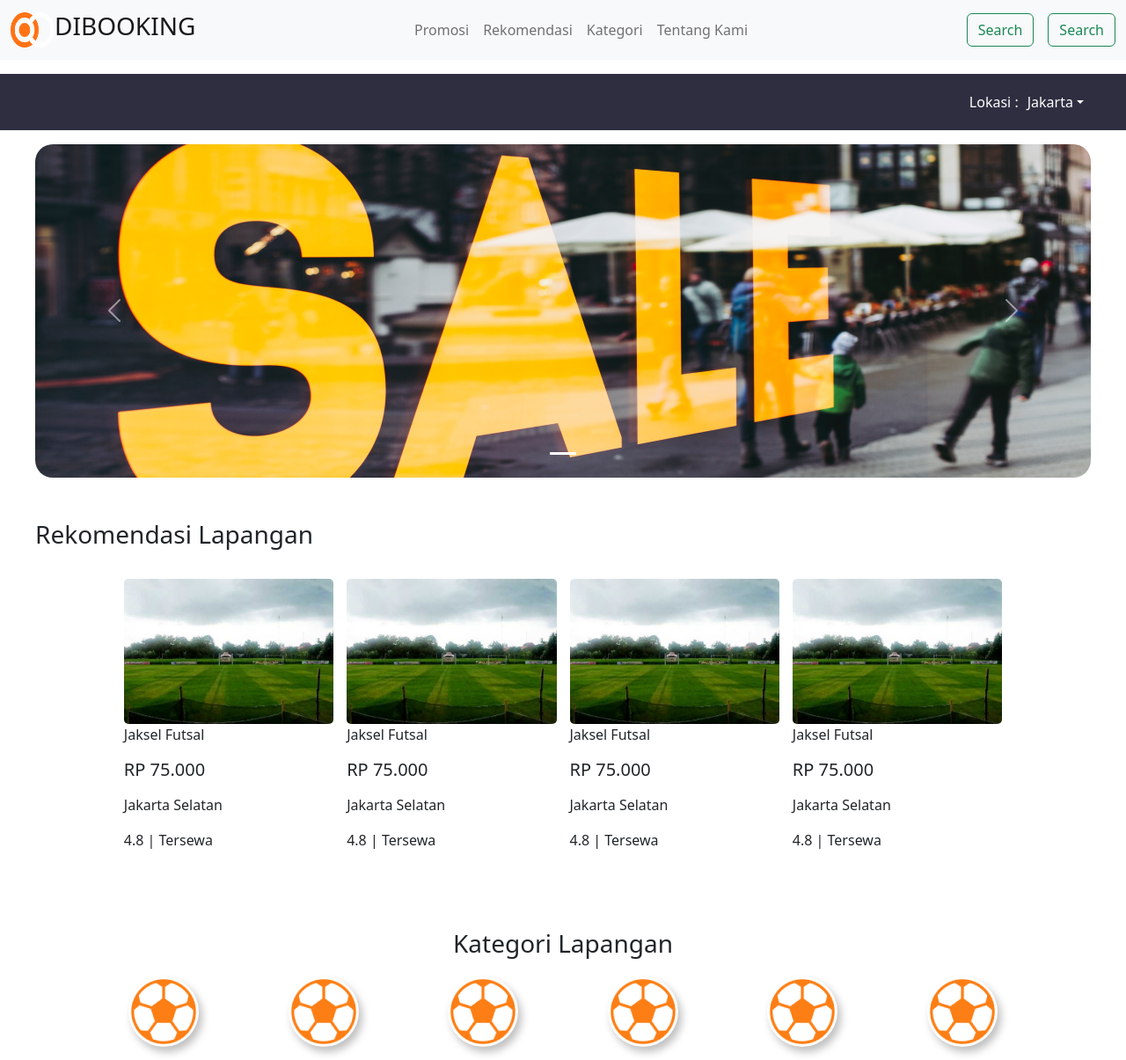
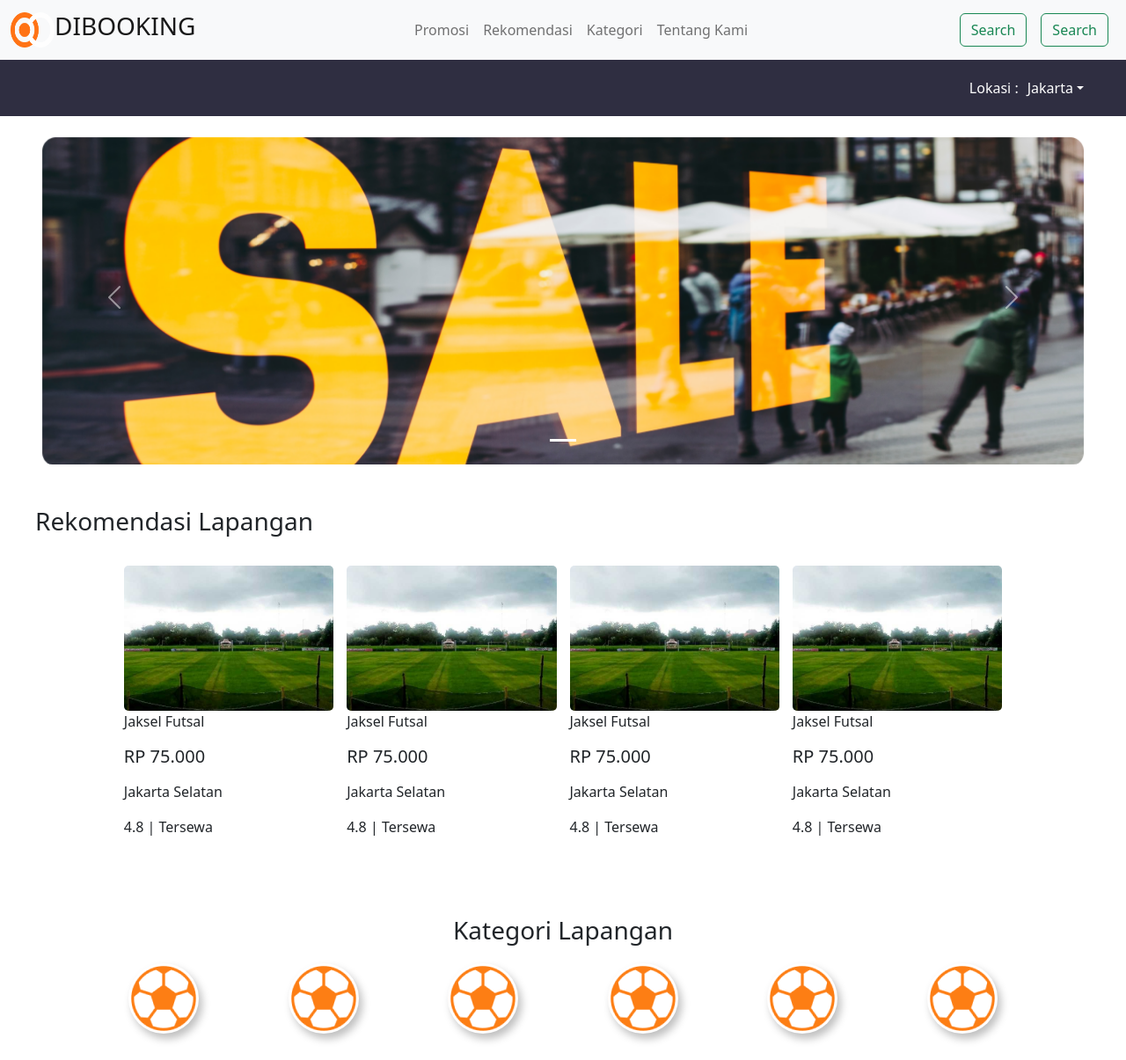
Before and after one commit to Rizqi30/Utek_Utek, a React (Create React App) app: page / in a window 1280 px wide. Shown: the whole page at 88% size. Built offline with nearby package versions, Linux system fonts and the light colour scheme.

Commit message:
fix(navbar): fix a few bug in navbar menu

```diff
--- a/src/components/NavContainer.js
+++ b/src/components/NavContainer.js
@@ -1,36 +1,38 @@
-import logo from '../assets/logo.png'
-import Button from 'react-bootstrap/Button';
-import Container from 'react-bootstrap/Container';
-import Form from 'react-bootstrap/Form';
-import Nav from 'react-bootstrap/Nav';
-import Navbar from 'react-bootstrap/Navbar';
+import logo from "../assets/logo.png";
+import Button from "react-bootstrap/Button";
+import Container from "react-bootstrap/Container";
+import Form from "react-bootstrap/Form";
+import Nav from "react-bootstrap/Nav";
+import Navbar from "react-bootstrap/Navbar";
 
 function NavContainer() {
   return (
     <Navbar bg="light" expand="lg">
       <Container fluid>
-        <Navbar.Brand href="#" className='d-flex' style={{alignItems:'center'}}>
-        <img src={logo} className="logo_navbar" alt="" />
-        <h3>DIBOOKING</h3>
+        <Navbar.Brand
+          href="#"
+          className="d-flex"
+          style={{ alignItems: "center" }}
+        >
+          <img src={logo} className="logo_navbar" alt="" />
+          <h3>DIBOOKING</h3>
         </Navbar.Brand>
-        <Navbar.Toggle aria-controls="navbarScroll" />
-        <Navbar.Collapse id="navbarScroll" >
-          <div className='d-flex justify-content-center' style={{width:'100%'}}>
-          <Nav
-            className='nav'
-            style={{ maxHeight: '100px'}}
-            navbarScroll
-          >
+        <Navbar.Toggle id="responsive-navbar-nav" />
+        <Navbar.Collapse id="responsive-navbar-nav">
+          {/* beberapa class tak hapus karena marai navbar e posisi ne ra nggenahb */}
+          <Nav className="mx-auto text-center">
             <Nav.Link href="#action1">Promosi</Nav.Link>
             <Nav.Link href="#action2">Rekomendasi</Nav.Link>
             <Nav.Link href="#action2">Kategori</Nav.Link>
             <Nav.Link href="#action2">Tentang Kami</Nav.Link>
-
           </Nav>
-          </div>
-          <Form className="d-flex">
-            <Button className='mx-3' variant="outline-success">Search</Button>
-            <Button variant="outline-success">Search</Button>
+          <Form className="d-flex justify-content-center">
+            <Button className="mx-2" variant="outline-success">
+              Search
+            </Button>
+            <Button className="mx-2" variant="outline-success">
+              Search
+            </Button>
           </Form>
         </Navbar.Collapse>
       </Container>
--- a/src/pages/Homepage.js
+++ b/src/pages/Homepage.js
@@ -11,9 +11,16 @@ import { Card } from "react-bootstrap";
 function HomePage() {
   return (
     <div>
-      <div className="d-flex flex-row mt-3 mb-3 px-5 justify-content-end align-items-center" style={{backgroundColor:'#2F2E41',height:'64px',color:'white'}}>
-        <p style={{margin:'0',marginRight:'10px'}}>Lokasi : </p>
-        <NavDropdown title= <span style={{color:'white'}}>Jakarta</span>  id="basic-nav-dropdown">
+      {/* iki mt-3 tak ilangi mergo navbar e ono warnane, nek dikei mt-3 ono gep warna putih ng tengah tengah */}
+      <div
+        className="d-flex flex-row mb-3 px-5 justify-content-end align-items-center"
+        style={{ backgroundColor: "#2F2E41", height: "64px", color: "white" }}
+      >
+        <p style={{ margin: "0", marginRight: "10px" }}>Lokasi : </p>
+        <NavDropdown
+          title={<span style={{ color: "white" }}>Jakarta</span>}
+          id="basic-nav-dropdown"
+        >
           <NavDropdown.Item href="#action/3.1">Action</NavDropdown.Item>
           <NavDropdown.Item href="#action/3.2">Another action</NavDropdown.Item>
           <NavDropdown.Item href="#action/3.3">Something</NavDropdown.Item>
@@ -30,7 +37,8 @@ function HomePage() {
         }}
       >
         <Carousel.Item style={{ height: "100%", width: "100%" }}>
-          <img className="d-block w-100" src={sale} alt="First slide" />
+          {/* iki aku nambahi p-2 nganggo jeda antara gambar ben ra mepet, nek meh kanan kiri px-2 nek meh atas bawah py-2 */}
+          <img className="d-block w-100 p-2" src={sale} alt="First slide" />
         </Carousel.Item>
       </Carousel>
 
@@ -46,85 +54,113 @@ function HomePage() {
         <h3 className="mb-4">Rekomendasi Lapangan</h3>
         <div
           className="wrapper"
-          style={{width: "100%",padding:'10px',display:'flex',gap:'15px',justifyContent:'center',alignItems:'center',flexWrap:'wrap'}}
+          style={{
+            width: "100%",
+            padding: "10px",
+            display: "flex",
+            gap: "15px",
+            justifyContent: "center",
+            alignItems: "center",
+            flexWrap: "wrap",
+          }}
         >
-          <Card style={{ maxWidth: "18rem",border:'0'}}>
-            <Card.Img variant="top" src={lpng} style={{borderRadius:'5px',maxHeight:'165px',maxWidth:'278px'}}/>
-            <Card.Body style={{padding:'0'}}>
-              <Card.Text><p>Jaksel Futsal</p></Card.Text>
+          <Card style={{ maxWidth: "18rem", border: "0" }}>
+            <Card.Img
+              variant="top"
+              src={lpng}
+              style={{
+                borderRadius: "5px",
+                maxHeight: "165px",
+                maxWidth: "278px",
+              }}
+            />
+            <Card.Body style={{ padding: "0" }}>
               <Card.Text>
-                <h5>
-                  RP 75.000
-                </h5>
+                <p>Jaksel Futsal</p>
               </Card.Text>
               <Card.Text>
-                <p>
-                  Jakarta Selatan
-                </p>
-              </Card.Text><Card.Text>
-                <p>
-                  4.8 | Tersewa
-                </p>
+                <h5>RP 75.000</h5>
+              </Card.Text>
+              <Card.Text>
+                <p>Jakarta Selatan</p>
+              </Card.Text>
+              <Card.Text>
+                <p>4.8 | Tersewa</p>
               </Card.Text>
             </Card.Body>
           </Card>
-          <Card style={{ maxWidth: "18rem",border:'0'}}>
-            <Card.Img variant="top" src={lpng} style={{borderRadius:'5px',maxHeight:'165px',maxWidth:'278px'}}/>
-            <Card.Body style={{padding:'0'}}>
-              <Card.Text><p>Jaksel Futsal</p></Card.Text>
+          <Card style={{ maxWidth: "18rem", border: "0" }}>
+            <Card.Img
+              variant="top"
+              src={lpng}
+              style={{
+                borderRadius: "5px",
+                maxHeight: "165px",
+                maxWidth: "278px",
+              }}
+            />
+            <Card.Body style={{ padding: "0" }}>
               <Card.Text>
-                <h5>
-                  RP 75.000
-                </h5>
+                <p>Jaksel Futsal</p>
               </Card.Text>
               <Card.Text>
-                <p>
-                  Jakarta Selatan
-                </p>
-              </Card.Text><Card.Text>
-                <p>
-                  4.8 | Tersewa
-                </p>
+                <h5>RP 75.000</h5>
+              </Card.Text>
+              <Card.Text>
+                <p>Jakarta Selatan</p>
+              </Card.Text>
+              <Card.Text>
+                <p>4.8 | Tersewa</p>
               </Card.Text>
             </Card.Body>
           </Card>
-          <Card style={{ maxWidth: "18rem",border:'0'}}>
-            <Card.Img variant="top" src={lpng} style={{borderRadius:'5px',maxHeight:'165px',maxWidth:'278px'}}/>
-            <Card.Body style={{padding:'0'}}>
-              <Card.Text><p>Jaksel Futsal</p></Card.Text>
+          <Card style={{ maxWidth: "18rem", border: "0" }}>
+            <Card.Img
+              variant="top"
+              src={lpng}
+              style={{
+                borderRadius: "5px",
+                maxHeight: "165px",
+                maxWidth: "278px",
+              }}
+            />
+            <Card.Body style={{ padding: "0" }}>
               <Card.Text>
-                <h5>
-                  RP 75.000
-                </h5>
+                <p>Jaksel Futsal</p>
               </Card.Text>
               <Card.Text>
-                <p>
-                  Jakarta Selatan
-                </p>
-              </Card.Text><Card.Text>
-                <p>
-                  4.8 | Tersewa
-                </p>
+                <h5>RP 75.000</h5>
+              </Card.Text>
+              <Card.Text>
+                <p>Jakarta Selatan</p>
+              </Card.Text>
+              <Card.Text>
+                <p>4.8 | Tersewa</p>
               </Card.Text>
             </Card.Body>
           </Card>
-          <Card style={{ maxWidth: "18rem",border:'0'}}>
-            <Card.Img variant="top" src={lpng} style={{borderRadius:'5px',maxHeight:'165px',maxWidth:'278px'}}/>
-            <Card.Body style={{padding:'0'}}>
-              <Card.Text><p>Jaksel Futsal</p></Card.Text>
+          <Card style={{ maxWidth: "18rem", border: "0" }}>
+            <Card.Img
+              variant="top"
+              src={lpng}
+              style={{
+                borderRadius: "5px",
+                maxHeight: "165px",
+                maxWidth: "278px",
+              }}
+            />
+            <Card.Body style={{ padding: "0" }}>
               <Card.Text>
-                <h5>
-                  RP 75.000
-                </h5>
+                <p>Jaksel Futsal</p>
               </Card.Text>
               <Card.Text>
-                <p>
-                  Jakarta Selatan
-                </p>
-              </Card.Text><Card.Text>
-                <p>
-                  4.8 | Tersewa
-                </p>
+                <h5>RP 75.000</h5>
+              </Card.Text>
+              <Card.Text>
+                <p>Jakarta Selatan</p>
+              </Card.Text>
+              <Card.Text>
+                <p>4.8 | Tersewa</p>
               </Card.Text>
             </Card.Body>
           </Card>
@@ -133,27 +169,77 @@ function HomePage() {
       <section
         className="mt-5"
         style={{
-        display: 'flex',
+          display: "flex",
           height: "fit-content",
-        flexDirection: 'column',
+          flexDirection: "column",
           maxWidth: "1200px",
           margin: "auto",
-        justifyContent:'center',
+          justifyContent: "center",
           padding: "15px",
         }}
       >
-      <h3 style={{textAlign:'center', marginBottom:'20px'}}>
+        <h3 style={{ textAlign: "center", marginBottom: "20px" }}>
           Kategori Lapangan
         </h3>
-      <div className="cat_wrapper d-flex justify-content-evenly " style={{gap:'10px',justifyContent:''}}>
-      <img src={bola} style={{boxShadow:'4px 6px 10px rgba(0, 0, 0, 0.25)',borderRadius:'50%'}} className="" alt="" />
-      <img src={bola} style={{boxShadow:'4px 6px 10px rgba(0, 0, 0, 0.25)',borderRadius:'50%'}} className="" alt="" />
-      <img src={bola} style={{boxShadow:'4px 6px 10px rgba(0, 0, 0, 0.25)',borderRadius:'50%'}} className="" alt="" />
-      <img src={bola} style={{boxShadow:'4px 6px 10px rgba(0, 0, 0, 0.25)',borderRadius:'50%'}} className="" alt="" />
-      <img src={bola} style={{boxShadow:'4px 6px 10px rgba(0, 0, 0, 0.25)',borderRadius:'50%'}} className="" alt="" />
-      <img src={bola} style={{boxShadow:'4px 6px 10px rgba(0, 0, 0, 0.25)',borderRadius:'50%'}} className="" alt="" />
+        <div
+          className="cat_wrapper d-flex justify-content-evenly "
+          style={{ gap: "10px", justifyContent: "" }}
+        >
+          <img
+            src={bola}
+            style={{
+              boxShadow: "4px 6px 10px rgba(0, 0, 0, 0.25)",
+              borderRadius: "50%",
+            }}
+            className=""
+            alt=""
+          />
+          <img
+            src={bola}
+            style={{
+              boxShadow: "4px 6px 10px rgba(0, 0, 0, 0.25)",
+              borderRadius: "50%",
+            }}
+            className=""
+            alt=""
+          />
+          <img
+            src={bola}
+            style={{
+              boxShadow: "4px 6px 10px rgba(0, 0, 0, 0.25)",
+              borderRadius: "50%",
+            }}
+            className=""
+            alt=""
+          />
+          <img
+            src={bola}
+            style={{
+              boxShadow: "4px 6px 10px rgba(0, 0, 0, 0.25)",
+              borderRadius: "50%",
+            }}
+            className=""
+            alt=""
+          />
+          <img
+            src={bola}
+            style={{
+              boxShadow: "4px 6px 10px rgba(0, 0, 0, 0.25)",
+              borderRadius: "50%",
+            }}
+            className=""
+            alt=""
+          />
+          <img
+            src={bola}
+            style={{
+              boxShadow: "4px 6px 10px rgba(0, 0, 0, 0.25)",
+              borderRadius: "50%",
+            }}
+            className=""
+            alt=""
+          />
         </div>
-
       </section>
     </div>
   );
```
Lines whose indentation alone changed are shown as unchanged.
